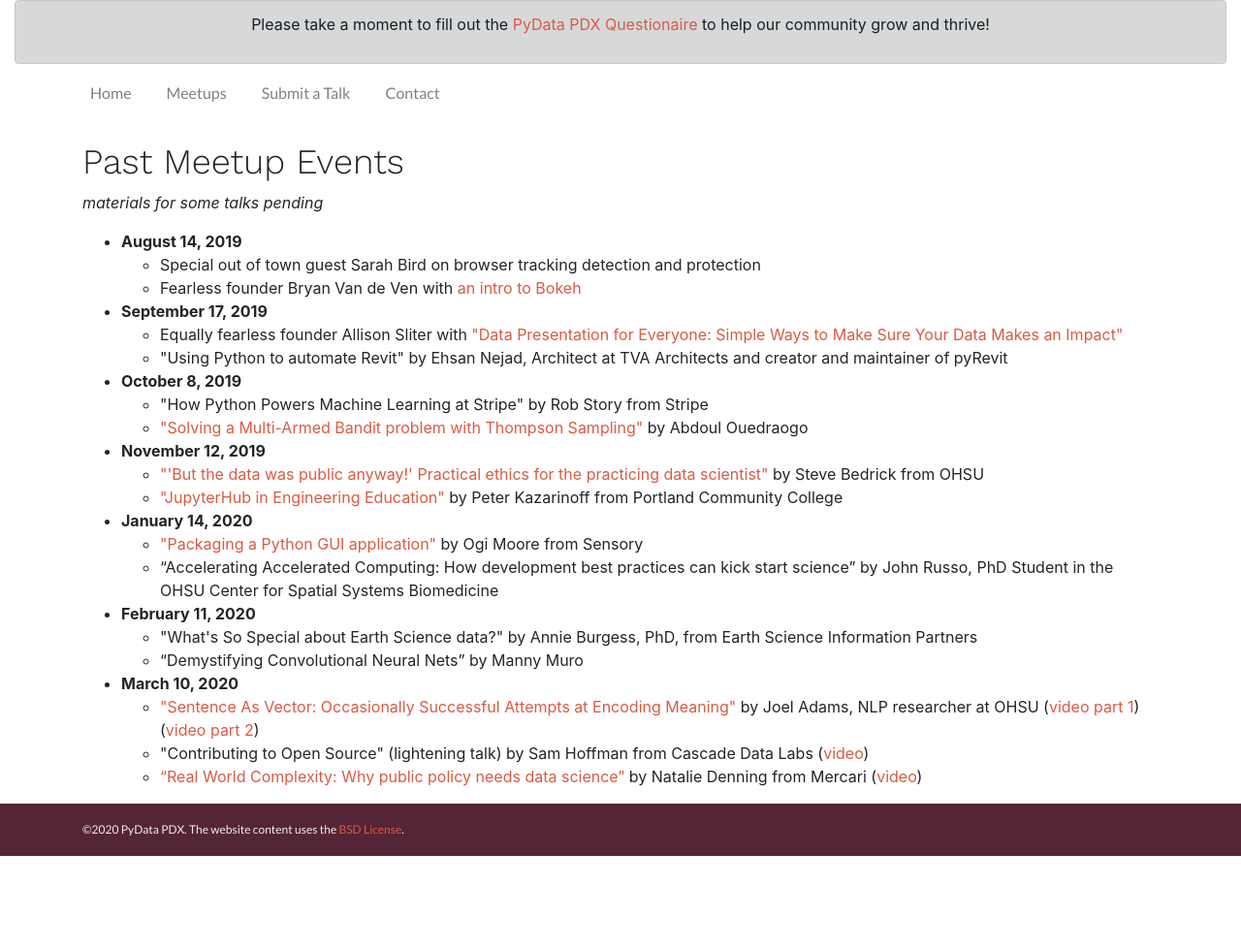
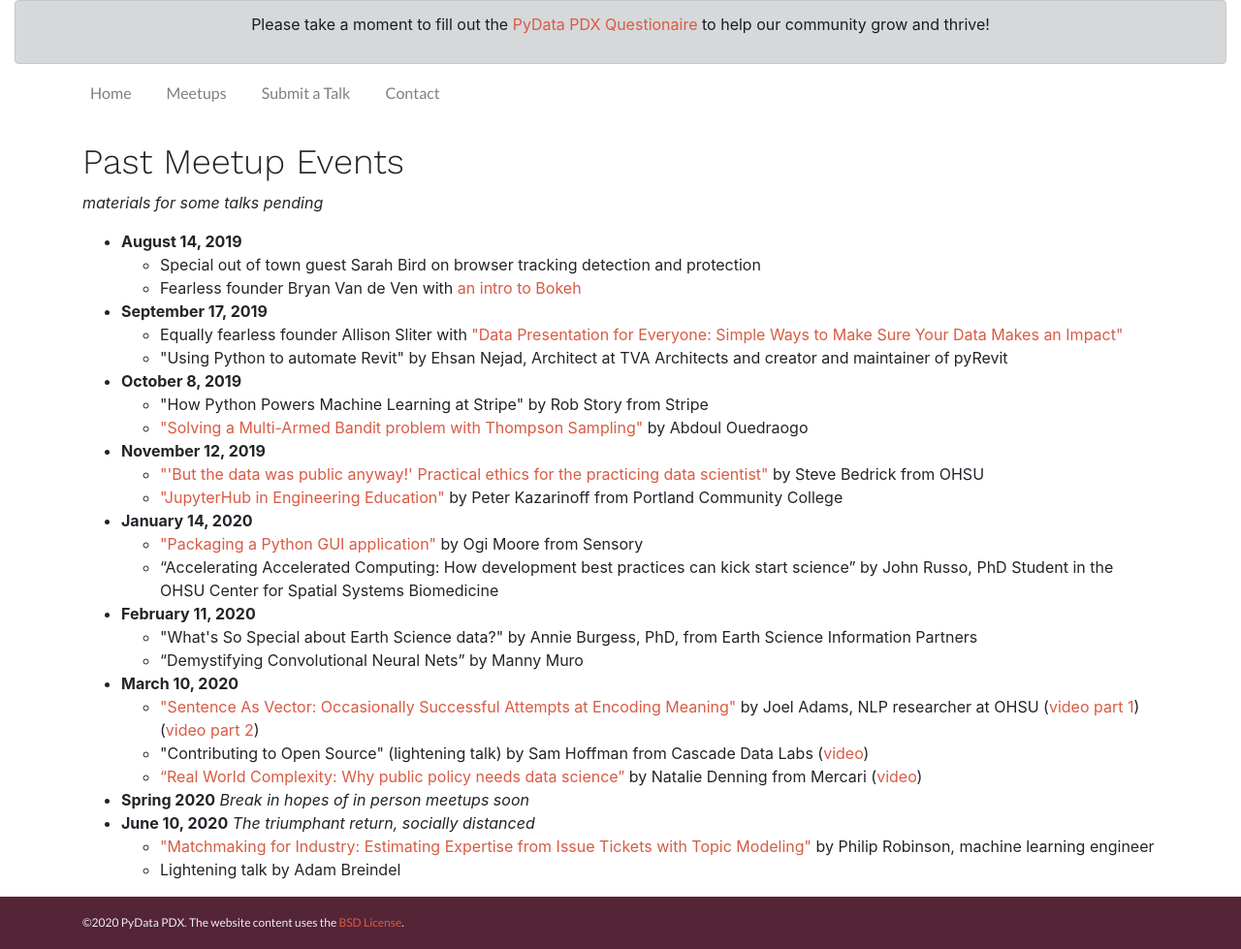
Before and after one commit to pydatapdx/pdx.pydata.org, a Jekyll site: the page built from meetups/index.html, in a window 1280 px wide. Shown: the whole page at 97% size. Built offline with Jekyll 4.4.1, drawn with Linux system fonts in a browser that asks for light colours; before the commit the page ends 900 px from its top, so only the background shows below that.

Commit message:
add info about social distancing, june meetup

```diff
--- a/meetups/index.html
+++ b/meetups/index.html
@@ -44,4 +44,13 @@
 	    <li>"Contributing to Open Source" (lightening talk) by Sam Hoffman from Cascade Data Labs (<a href="https://youtu.be/6qwuBLgMcas">video</a>)
 	    <li><a href="https://github.com/nataliedenning/policytalk2020/blob/master/2020_03_10_presentation_slides.pdf">“Real World Complexity: Why public policy needs data science”</a> by Natalie Denning from Mercari (<a href="https://youtu.be/EEXlQYcqpDU">video</a>)</li>
         </ul>
+    <li><b>Spring 2020</b>
+	<i>Break in hopes of in person meetups soon</i>
+    <li><b>June 10, 2020</b>
+	<i>The triumphant return, socially distanced</i>
+        <ul>
+            <li><a href = "https://github.com/probinso/expert-modeling-system/blob/master/decks/pydatapdx/pres.pdf">"Matchmaking for Industry: Estimating Expertise from Issue Tickets with Topic Modeling"</a> by Philip Robinson, machine learning engineer</li>
+	    <li> Lightening talk by Adam Breindel</li>
+        </ul>
+</ul>
 </div>
```
Also changed, not shown: index.html (+5 -3 lines).
